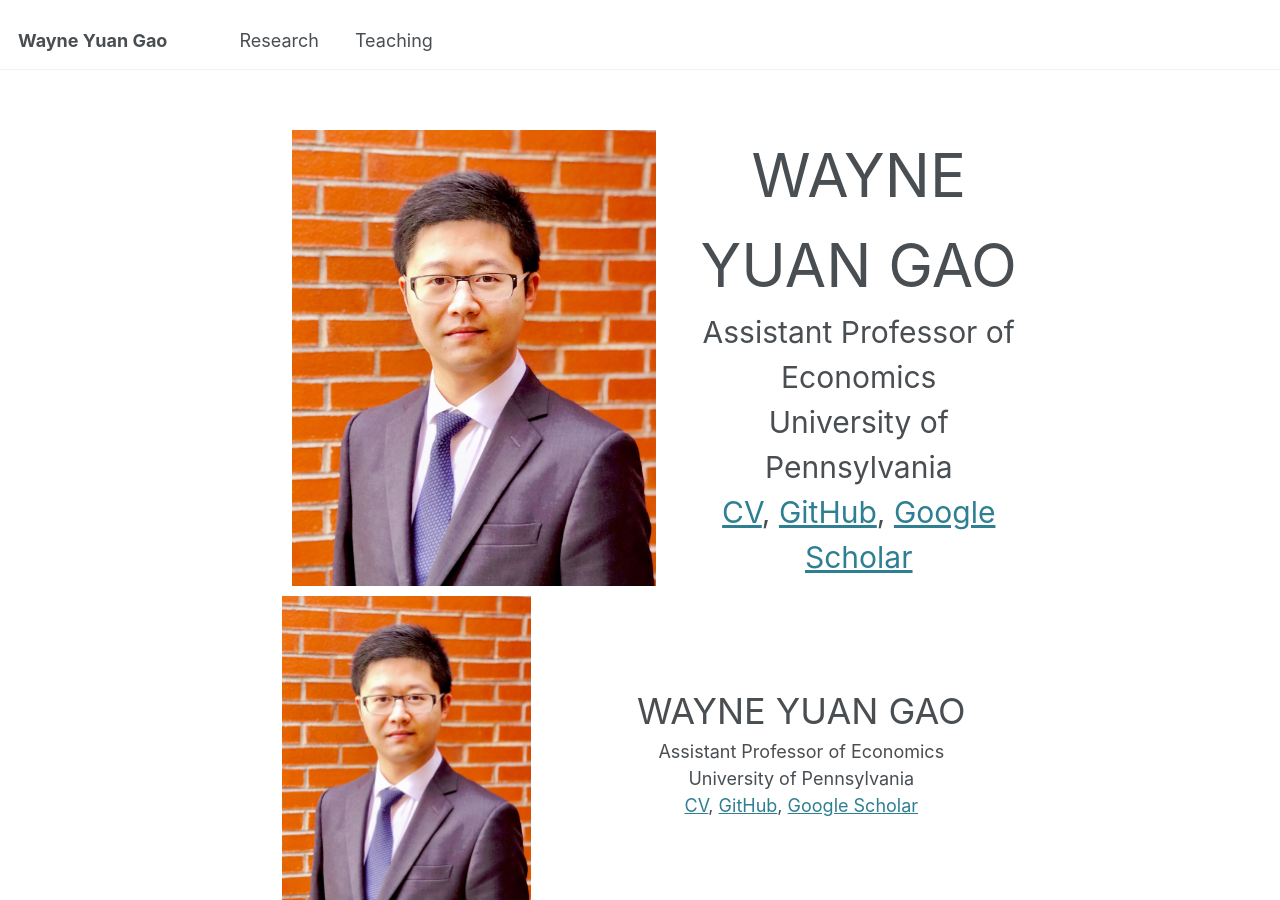
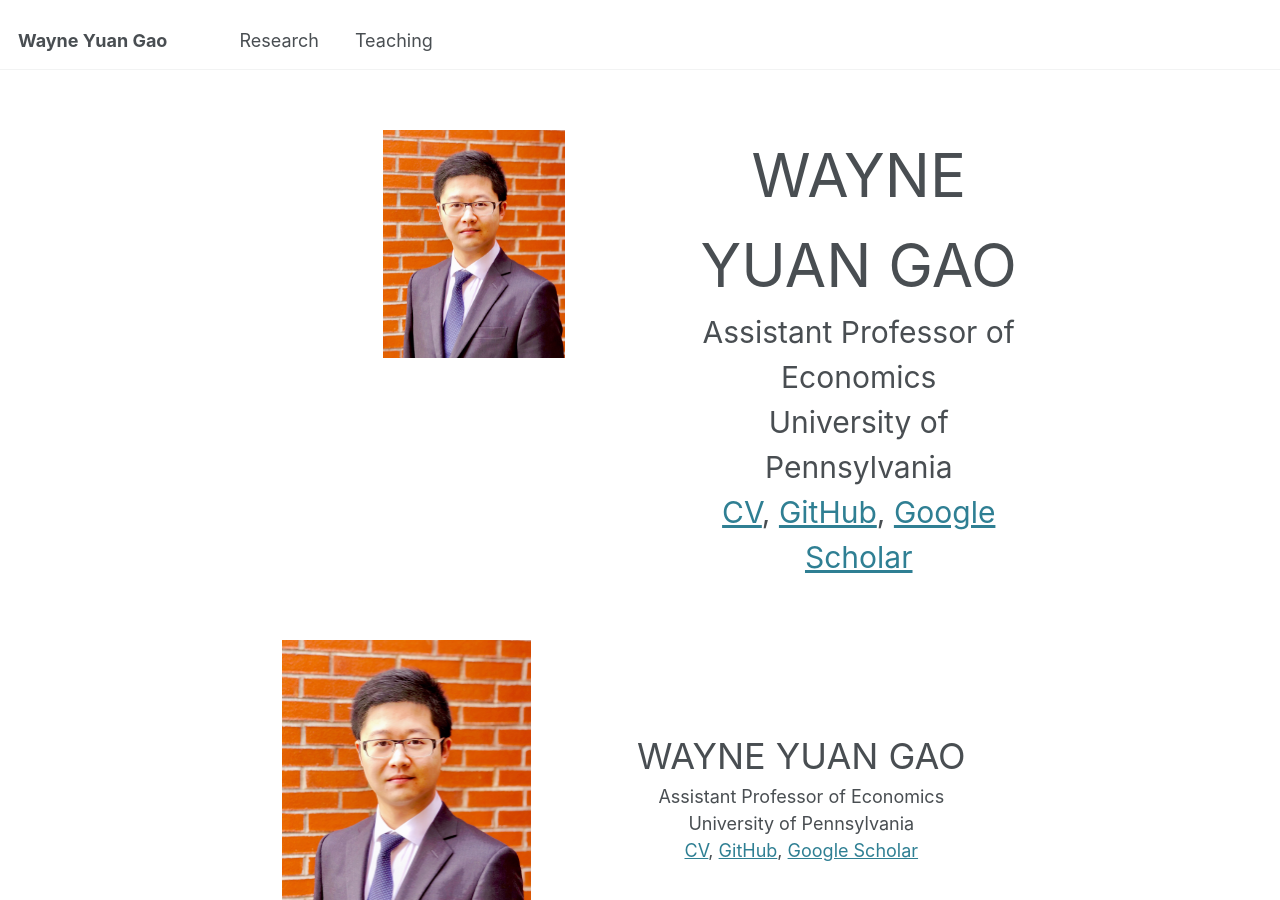
Before and after one commit to wayne-y-gao/wayne-y-gao.github.io, a Jekyll site: the page built from _pages/about.md, in a window 1280 px wide and 900 px high. Built offline with Jekyll 4.4.1, drawn with Linux system fonts in a browser that asks for light colours.

Commit message:
Update about.md

```diff
--- a/_pages/about.md
+++ b/_pages/about.md
@@ -8,12 +8,12 @@ redirect_from:
 ---
 
 <div class="flex-container">
-  <div class="flex-item-left"><img src="images/BrickLargeS.jpg" alt="Profile Image" style="width:100%;"></div>
+  <div class="flex-item-left"><img src="images/BrickLargeS.jpg" alt="Profile Image" style="width:50%;"></div>
   <div class="flex-item-right">
     <div style="text-align: center; font-size: 2em;">
       WAYNE YUAN GAO
     </div>
-    <div style="text-align: center;">
+    <div style="text-align: center;font-size: 1em;">
       Assistant Professor of Economics<br>
       University of Pennsylvania<br>
       <a href="files/GaoWayne_CV250210.pdf">CV</a>,
@@ -23,6 +23,8 @@ redirect_from:
 
   </div>
 </div>
+
+<br />
 
 <div style="display: flex; align-items: center;">
   <div style="flex: 1; text-align: center;">
```
